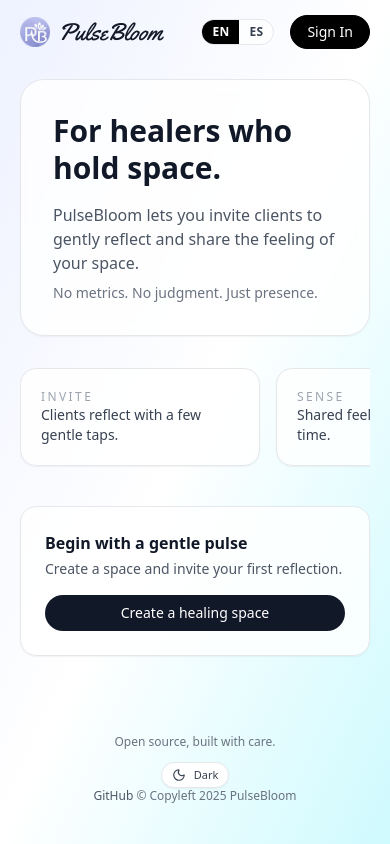
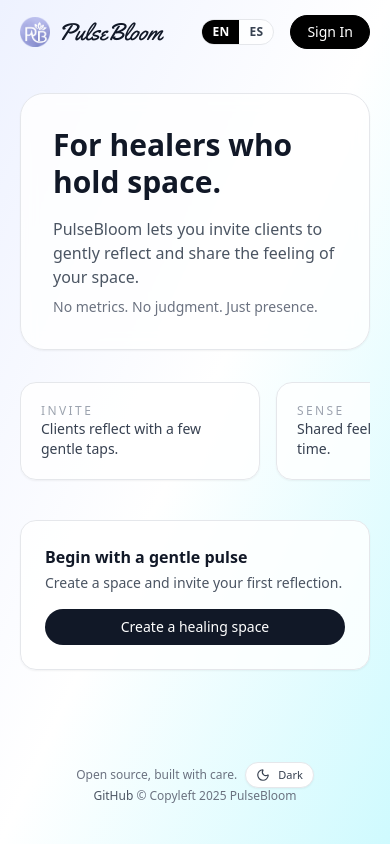
Before and after one commit to yumengcao4888/pulse-bloom, a Next.js app: page / in a window 390 px wide. Built offline with nearby package versions, Linux system fonts and the light colour scheme; no server answers; a web font is replaced by a local one.

Commit message:
Fixed dark mode button display location for small screens.

```diff
--- a/components/layout/footer.tsx
+++ b/components/layout/footer.tsx
@@ -5,8 +5,8 @@ export default function Footer() {
   return (
     <footer className="w-full">
       <div className="mx-auto w-full max-w-5xl px-5 pb-10 text-center text-xs text-gray-500 dark:text-gray-400">
-        <div className="flex flex-col items-center justify-center gap-3 sm:flex-row">
-          <p>Open source, built with care.</p>
+        <div className="flex flex-nowrap items-center justify-center gap-2">
+          <p className="whitespace-nowrap">Open source, built with care.</p>
           <ThemeToggle />
         </div>
         <p>
```
